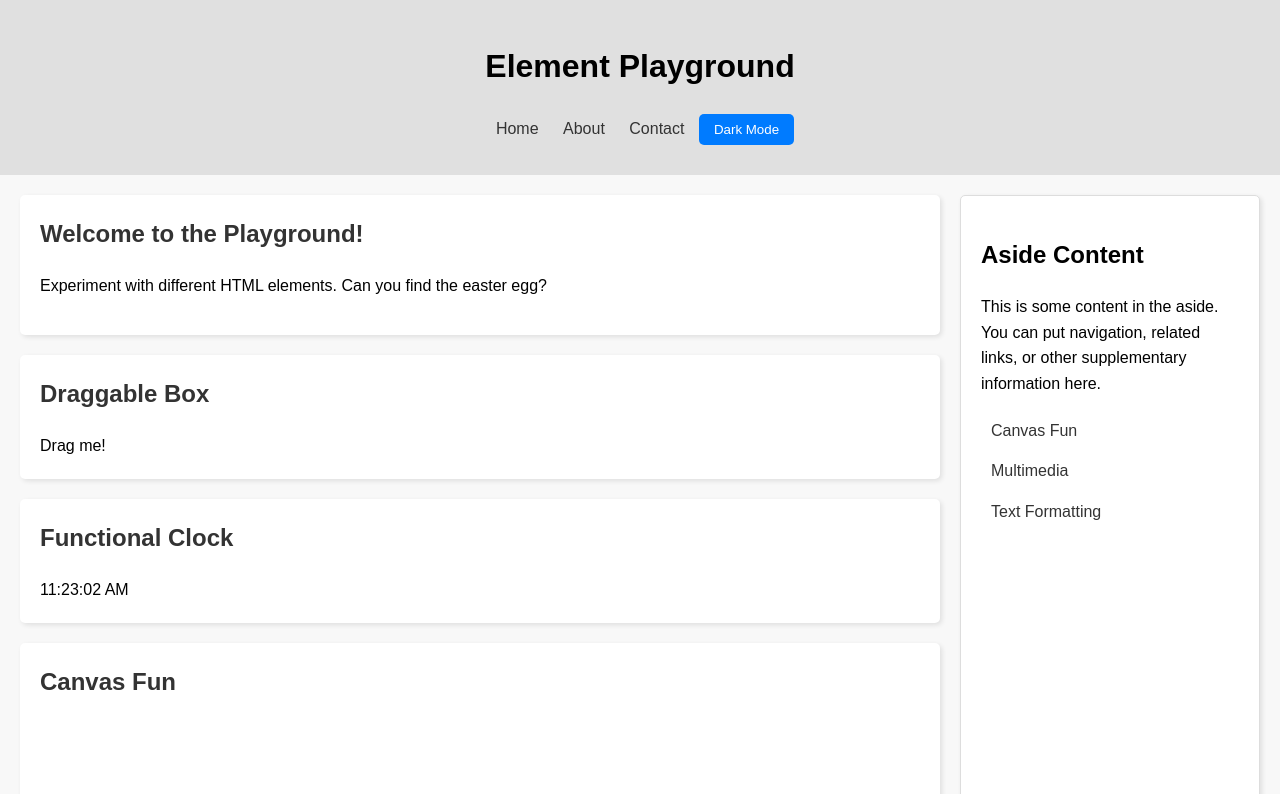
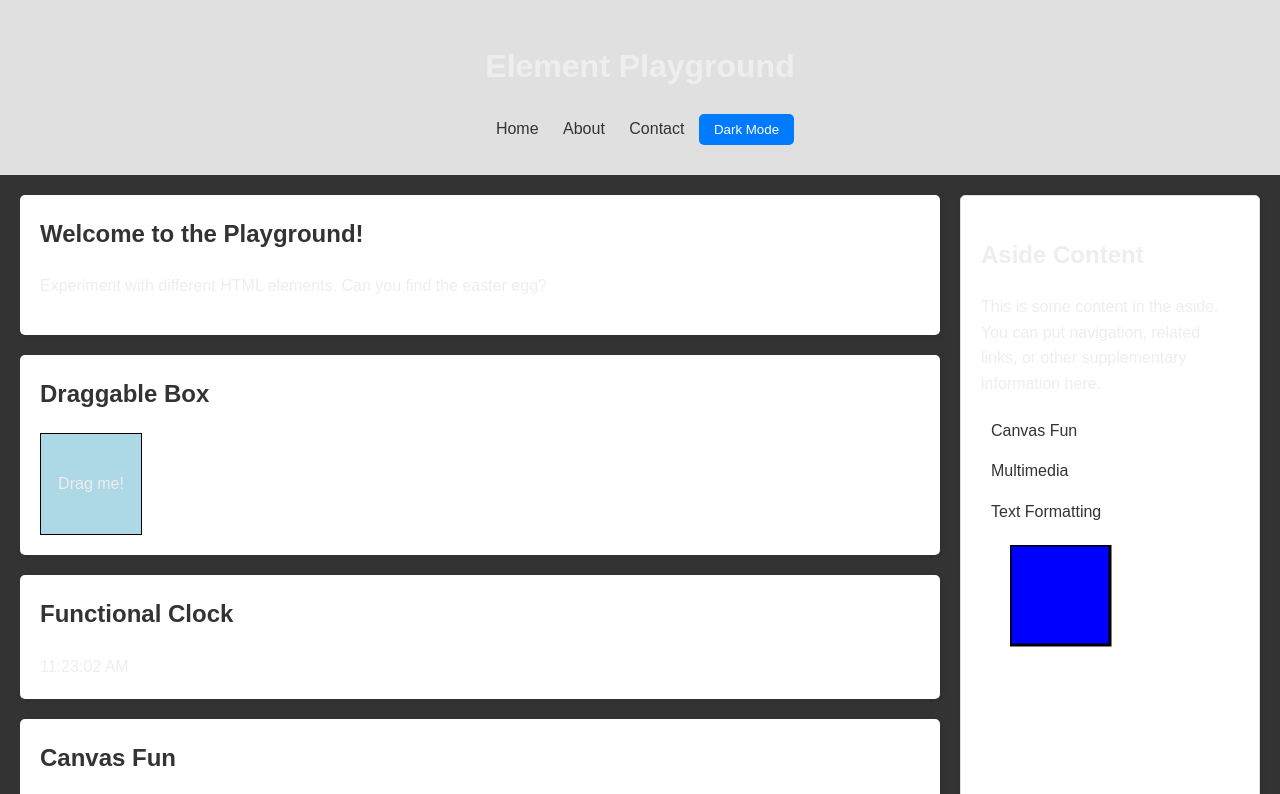
Before and after one commit to Ethan-Productions/TestWebsite, a plain HTML site: page main.html in a window 1280 px wide. Both pictures are taken after a click on the button "Dark Mode". Shown: the top 794 px of the page. Drawn offline with Linux system fonts and the light colour scheme.

Commit message:
More changes

```diff
--- a/main.html
+++ b/main.html
@@ -4,6 +4,20 @@
     <title>Element Playground</title>
     <link rel="stylesheet" href="style.css">
     <script src="script.js" defer></script>
+    <script src="script.js" defer></script>
+    <style>
+        /* Basic styling for the draggable box */
+        #draggable-box {
+            width: 100px;
+            height: 100px;
+            background-color: lightblue;
+            border: 1px solid black;
+            cursor: move;
+            text-align: center;
+            line-height: 100px;
+            position: relative; /* Needed for absolute positioning within */
+        }
+    </style>
 </head>
 <body>
     <header>
@@ -36,13 +50,6 @@
             <section id="canvas-fun">
                 <h2>Canvas Fun</h2>
                 <canvas id="myCanvas" width="300" height="200"></canvas>
-                <script>
-                    // Canvas drawing code (add more interactivity here!)
-                    var canvas = document.getElementById('myCanvas');
-                    var ctx = canvas.getContext('2d');
-                    ctx.fillStyle = 'rgb(200, 0, 0)';
-                    ctx.fillRect(10, 10, 50, 50);
-                </script>
             </section>
 
             <section id="multimedia">
@@ -148,7 +155,9 @@
                 </ul>
             </nav>
             <div class="svg-container">
-               <svg width="200" height="200">...</svg>
+               <svg width="200" height="200">
+                <rect width="100" height="100" style="fill:rgb(0,0,255);stroke-width:3;stroke:rgb(0,0,0)" />
+               </svg>
            </div>
         </aside>
     </div>
@@ -156,5 +165,66 @@
     <footer>
         <p>© 2025 Your Website</p>
     </footer>
+
+    <script>
+        // Draggable box functionality
+        const draggableBox = document.getElementById('draggable-box');
+        let isDragging = false;
+        let offsetX, offsetY;
+
+        draggableBox.addEventListener('mousedown', (e) => {
+            isDragging = true;
+            offsetX = e.clientX - draggableBox.offsetLeft;
+            offsetY = e.clientY - draggableBox.offsetTop;
+            draggableBox.style.cursor = 'grabbing';
+        });
+
+        document.addEventListener('mousemove', (e) => {
+            if (!isDragging) return;
+            const x = e.clientX - offsetX;
+            const y = e.clientY - offsetY;
+            draggableBox.style.left = x + 'px';
+            draggableBox.style.top = y + 'px';
+        });
+
+        document.addEventListener('mouseup', () => {
+            isDragging = false;
+            draggableBox.style.cursor = 'move';
+        });
+
+         // Clock functionality
+        function updateClock() {
+            const now = new Date();
+            const hours = now.getHours().toString().padStart(2, '0');
+            const minutes = now.getMinutes().toString().padStart(2, '0');
+            const seconds = now.getSeconds().toString().padStart(2, '0');
+            const timeString = `${hours}:${minutes}:${seconds}`;
+            document.getElementById('current-time').textContent = timeString;
+        }
+
+        setInterval(updateClock, 1000);
+        updateClock();
+
+        // Dark Mode Functionality
+        const darkModeToggle = document.getElementById('darkModeToggle');
+        darkModeToggle.addEventListener('click', () => {
+            document.body.classList.toggle('dark-mode');
+        });
+
+         // Konami Code Easter Egg
+        let konamiCode = ['ArrowUp', 'ArrowUp', 'ArrowDown', 'ArrowDown', 'ArrowLeft', 'ArrowRight', 'ArrowLeft', 'ArrowRight', 'b', 'a'];
+        let konamiIndex = 0;
+        document.addEventListener('keydown', (event) => {
+            if (event.key === konamiCode[konamiIndex]) {
+                konamiIndex++;
+                if (konamiIndex === konamiCode.length) {
+                    document.getElementById('konami-code-display').style.display = 'inline';
+                    konamiIndex = 0;
+                }
+            } else {
+                konamiIndex = 0;
+            }
+        });
+    </script>
 </body>
 </html>
--- a/style.css
+++ b/style.css
@@ -18,7 +18,8 @@ body {
   padding: 20px;
 }
 
-header, footer {
+header,
+footer {
   padding: 20px;
   background-color: #e0e0e0;
   text-align: center;
@@ -54,7 +55,6 @@ svg {
   margin: 0 auto;
 }
 
-
 /* Section Styling */
 section {
   background: #fff;
@@ -70,23 +70,24 @@ section h2 {
 }
 
 /* Multimedia */
-audio, video {
+audio,
+video {
   display: block;
   margin: 10px auto;
 }
 
 /* Text Formatting */
-pre, kbd {
+pre,
+kbd {
   background: #f5f5f5;
   padding: 10px;
   border-radius: 5px;
-  font-family: monospace; /* Use monospace font for <pre> and <kbd> */
+  font-family: monospace; /* Use monospace font for &lt;pre&gt; and &lt;kbd&gt; */
 }
 
 kbd {
-  display: inline-block;  /* So it doesn't take up the whole width */
-  padding: 2px 5px;       /* Smaller padding for <kbd> */
-
+  display: inline-block; /* So it doesn't take up the whole width */
+  padding: 2px 5px; /* Smaller padding for &lt;kbd&gt; */
 }
 mark {
   background-color: yellow;
@@ -97,7 +98,7 @@ mark {
 details summary {
   cursor: pointer;
   user-select: none;
-  padding: 5px;  /* Add some padding to the summary */
+  padding: 5px; /* Add some padding to the summary */
 }
 
 details[open] summary {
@@ -111,8 +112,9 @@ dialog {
   padding: 20px;
 }
 
-
-dialog button, button {  /* Style all buttons */
+dialog button,
+button {
+  /* Style all buttons */
   background-color: #007bff;
   color: white;
   padding: 8px 15px;
@@ -120,13 +122,13 @@ dialog button, button {  /* Style all buttons */
   border-radius: 5px;
   cursor: pointer;
   transition: background-color 0.3s;
-  margin-bottom: 10px;  /* Add some space below buttons */
+  margin-bottom: 10px; /* Add some space below buttons */
 }
 
-dialog button:hover, button:hover {
+dialog button:hover,
+button:hover {
   background-color: #0056b3;
 }
-
 
 /* Form Elements */
 form label {
@@ -142,10 +144,9 @@ select {
   padding: 8px;
   border: 1px solid #ccc;
   border-radius: 4px;
-  box-sizing: border-box;  /* Include padding and border in element's total width and height */
+  box-sizing: border-box; /* Include padding and border in element's total width and height */
   margin-bottom: 10px;
 }
-
 
 input[type="color"],
 input[type="date"],
@@ -154,15 +155,15 @@ progress {
   margin-bottom: 10px;
 }
 
-
 /* Lists */
-ul, ol, dl {
-list-style-position: inside; /* Place bullet points/numbers inside the list */
-padding-left: 20px;        /* Indent the list items */
-
+ul,
+ol,
+dl {
+  list-style-position: inside; /* Place bullet points/numbers inside the list */
+  padding-left: 20px; /* Indent the list items */
 }
 dl dt {
-  font-weight: bold;  /* Style description terms */
+  font-weight: bold; /* Style description terms */
 }
 
 /* Tables */
@@ -172,7 +173,8 @@ table {
   margin-bottom: 20px;
 }
 
-th, td {
+th,
+td {
   border: 1px solid #ddd;
   padding: 8px;
   text-align: left;
@@ -182,122 +184,33 @@ th {
   background-color: #f0f0f0; /* Light gray background for table headers */
 }
 
-
-
 /* Iframes */
 iframe {
   border: 0;
   display: block;
   margin: 0 auto; /* Center iframe */
-
 }
-
 
 /* Footer */
 footer {
   margin-top: 20px;
 }
 
-
 /* Aside Navigation */
 aside nav ul {
-  list-style: none;  /* Remove bullet points */
-  padding: 0;       /* Remove default padding */
+  list-style: none; /* Remove bullet points */
+  padding: 0; /* Remove default padding */
 }
 
 aside nav li {
   margin-bottom: 5px; /* Space list items */
 }
 
-
 aside nav a {
-  display: block;   /* Make links fill the list item width */
-  padding: 5px 0;    /* Add some padding */
-
+  display: block; /* Make links fill the list item width */
+  padding: 5px 0; /* Add some padding */
 }
-/* Basic Styling */
-body {
-  font-family: sans-serif;
-  margin: 0;
-  line-height: 1.6;
-  display: flex;
-  flex-direction: column;
-  min-height: 100vh;
-  background: #f8f8f8;
+body.dark-mode {
+  background-color: #333;
+  color: #eee;
 }
-
-/* Wrapper for layout */
-.wrapper {
-  flex: 1;
-  display: grid;
-  grid-template-columns: 1fr 300px; /* Main content and aside */
-  gap: 20px;
-  padding: 20px;
-}
-
-header, footer {
-  padding: 20px;
-  background-color: #e0e0e0;
-  text-align: center;
-}
-
-nav a {
-  margin: 0 10px;
-  text-decoration: none;
-  color: #333;
-  transition: color 0.3s;
-}
-
-nav a:hover {
-  color: #007bff;
-}
-
-aside {
-  background: #fff;
-  border: 1px solid #ddd;
-  padding: 20px;
-  border-radius: 5px;
-  box-shadow: 2px 2px 5px rgba(0, 0, 0, 0.1);
-}
-
-
-/* Section Styling */
-section {
-  background: #fff;
-  padding: 20px;
-  border-radius: 5px;
-  box-shadow: 2px 2px 5px rgba(0, 0, 0, 0.1);
-  margin-bottom: 20px;
-  position: relative; /* For positioning draggable box */
-}
-
-section h2 {
-  color: #333;
-  margin-top: 0;
-}
-
-
-
-/* ... (rest of your *provided* CSS styles - Multimedia, Text Formatting, etc.) ... */
-/*  Be sure to paste the rest of your original CSS here. */
-
-
-/* Aside Navigation -  add IDs to your section links*/
-aside nav ul {
-  list-style: none;
-  padding: 0;
-}
-
-aside nav li {
-  margin-bottom: 5px;
-}
-
-aside nav a {
-  display: block;
-  padding: 5px 0;
-}
-
-/* Add styles for the new sections  -  important to match the IDs in the HTML*/
-#welcome, #draggable, #clock,  #text-formatting, #interactive-elements, #forms-inputs, #lists, #tables, #iframes {
- /* Add any specific styles needed for these sections if they are different from the general section styles. */
-}
```
